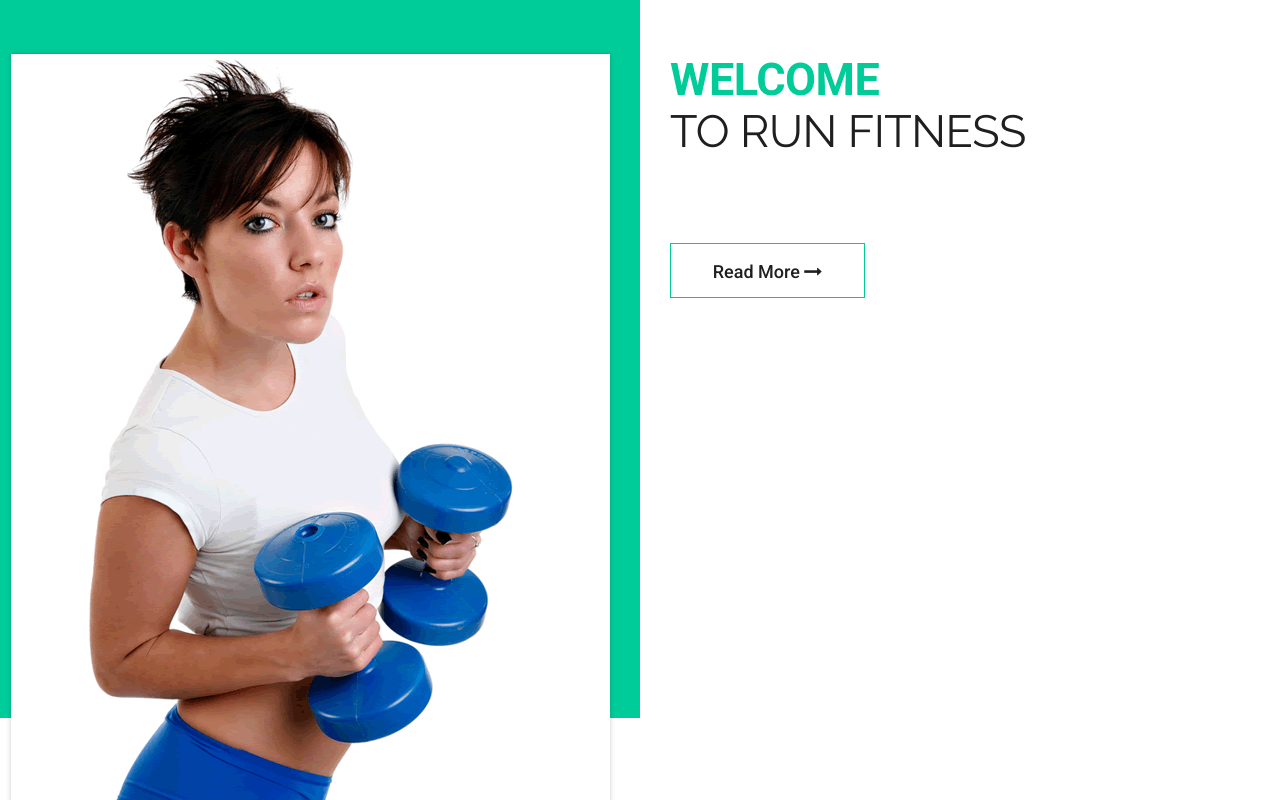
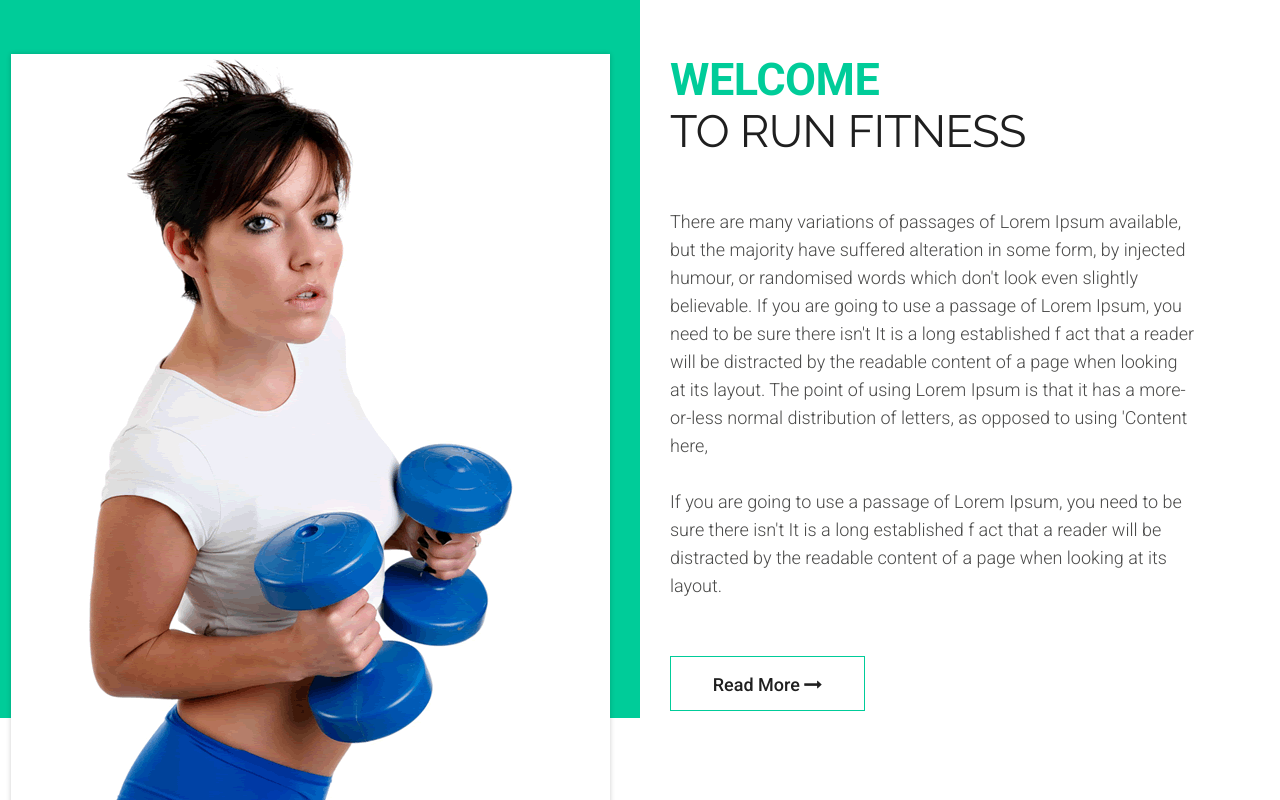
Before and after one commit to Mr-Dany/run, a plain HTML site: page index.html in a window 1280 px wide. Shown: the part 661-1461 px from the top of the page. Drawn offline with Linux system fonts and the light colour scheme; some packages are replaced by stand-ins of ours.

Commit message:
Update index.html

```diff
--- a/index.html
+++ b/index.html
@@ -120,7 +120,11 @@
                                 </div>
                             </div>
                             <div class="full paddding_left_15">
-
+                                <p>There are many variations of passages of Lorem Ipsum available, but the majority have suffered alteration in some form, by injected humour, or randomised words which don't look even slightly believable. If you are going
+                                    to use a passage of Lorem Ipsum, you need to be sure there isn't It is a long established f act that a reader will be distracted by the readable content of a page when looking at its layout. The point of using Lorem
+                                    Ipsum is that it has a more-or-less normal distribution of letters, as opposed to using 'Content here,<br><br>If you are going to use a passage of Lorem Ipsum, you need to be sure there isn't It is a long established
+                                    f act that a reader will be distracted by the readable content of a page when looking at its layout.
+                                </p>
                             </div>
                             <div class="full paddding_left_15 margin-top_30">
                                 <a class="main_bt" href="#">Read More <i class="fa fa-long-arrow-right"></i></a>
```
